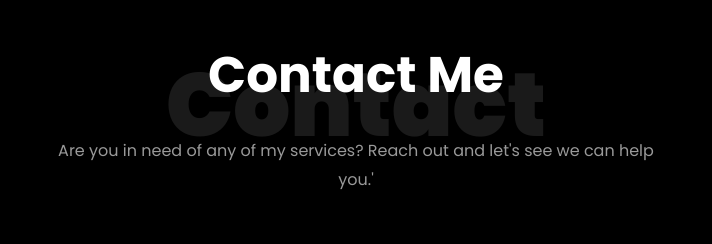
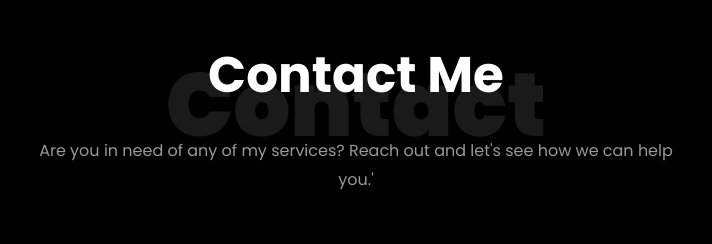
Before and after one commit to seyramfoli/seyramfoli.github.io, a plain HTML site: page media.html in a window 1280 px wide. Shown: the part 2820-3064 px from the top of the page, 284-996 px from the left. Drawn offline with nearby package versions, Linux system fonts and the light colour scheme; files whose address does not match are found by name.

Commit message:
Update media.html

```diff
--- a/media.html
+++ b/media.html
@@ -318,7 +318,7 @@
             <h1 class="big big-2">Contact</h1>
             <h2 class="mb-4">Contact Me</h2>
             <p>
-              Are you in need of any of my services? Reach out and let's see
+              Are you in need of any of my services? Reach out and let's see how
               we can help you.'
             </p>
           </div>
```
